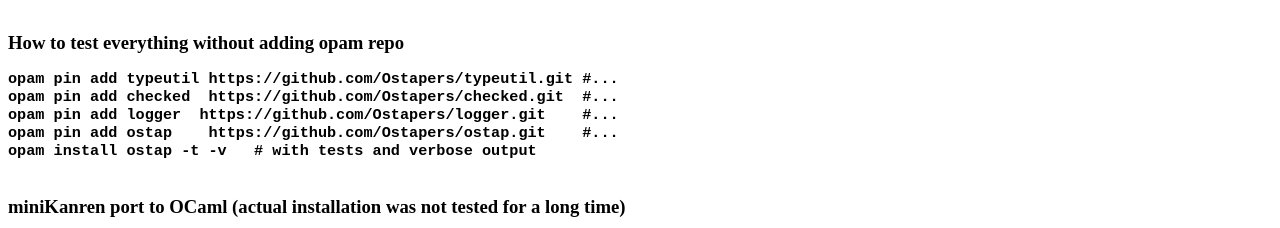
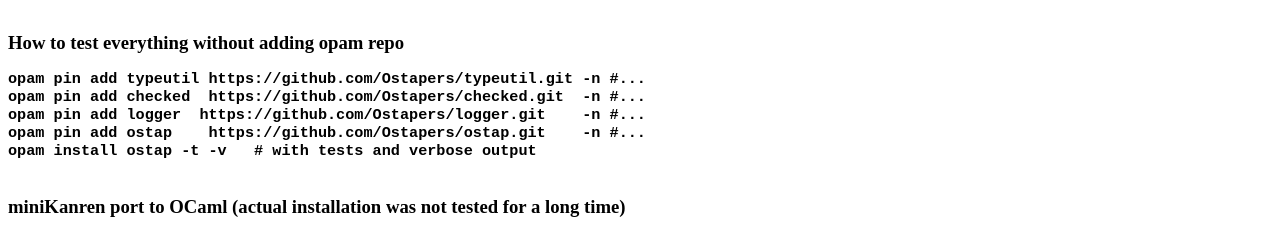
Before and after one commit to Ostapers/Ostapers.github.io, a plain HTML site: page index.html in a window 1280 px wide. Shown: the part 181-409 px from the top of the page. Drawn offline with Linux system fonts and the light colour scheme.

Commit message:
Add --no-action

```diff
--- a/index.html
+++ b/index.html
@@ -15,10 +15,10 @@
 
   <h3>How to test everything without adding opam repo
     <pre>
-opam pin add typeutil https://github.com/Ostapers/typeutil.git #...
-opam pin add checked  https://github.com/Ostapers/checked.git  #...
-opam pin add logger  https://github.com/Ostapers/logger.git    #...
-opam pin add ostap    https://github.com/Ostapers/ostap.git    #...
+opam pin add typeutil https://github.com/Ostapers/typeutil.git -n #...
+opam pin add checked  https://github.com/Ostapers/checked.git  -n #...
+opam pin add logger  https://github.com/Ostapers/logger.git    -n #...
+opam pin add ostap    https://github.com/Ostapers/ostap.git    -n #...
 opam install ostap -t -v   # with tests and verbose output
     </pre>
   </h3>
```
